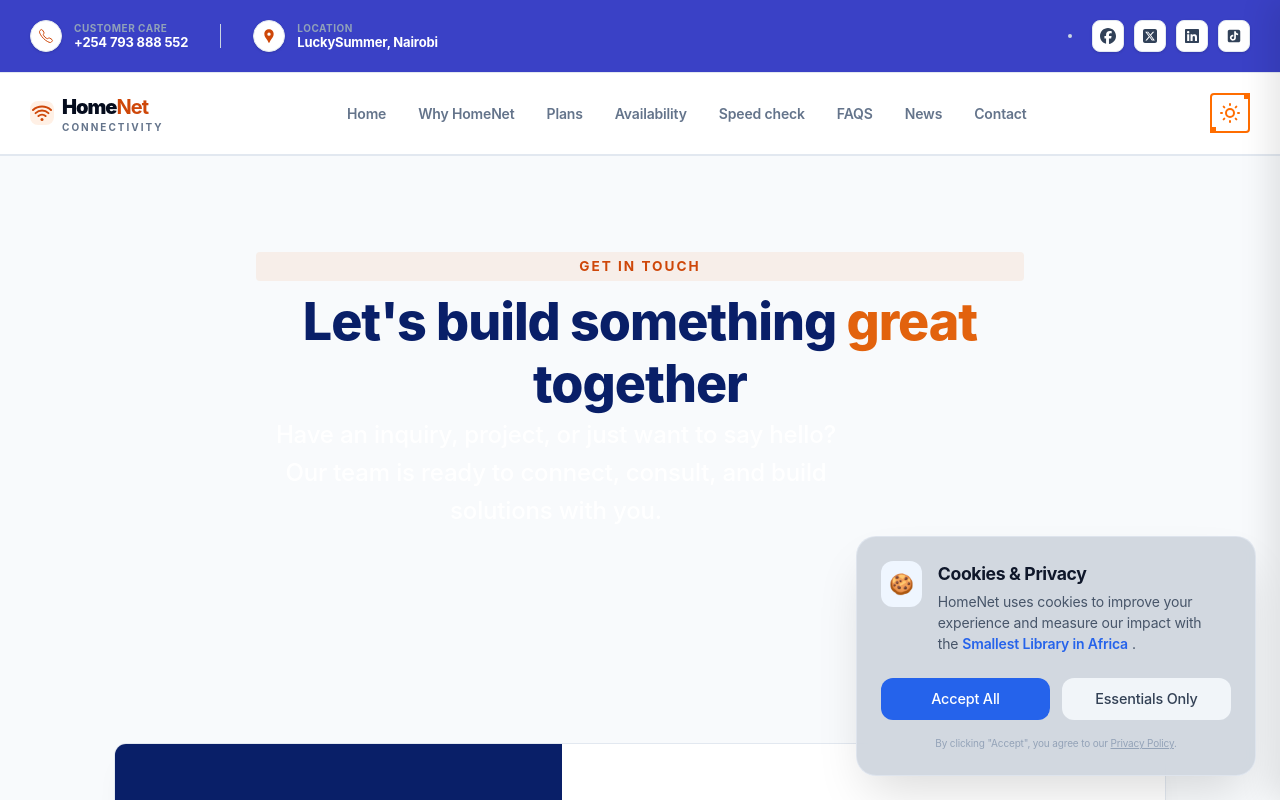
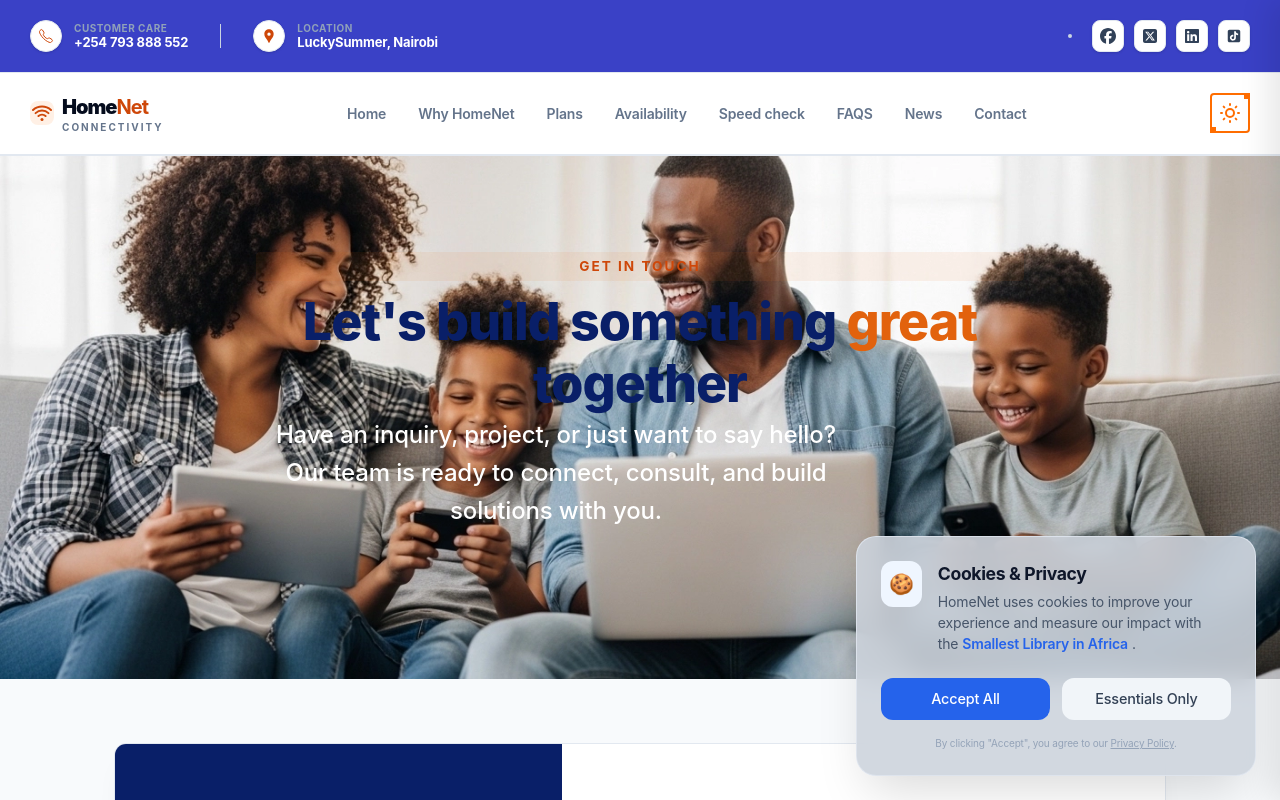
Before and after one commit to wainaina-mwangi/HomeNet, a React (Vite) app: page /Contact in a window 1280 px wide. Shown: the top 800 px of the page. Built offline with nearby package versions, Linux system fonts and the light colour scheme.

Commit message:
Add background image to contact hero section

```diff
--- a/src/pages/Contact.css
+++ b/src/pages/Contact.css
@@ -15,6 +15,10 @@
 .contact-hero {
   background-color: #f8fafc;
   padding: 6rem 1.5rem 8rem;
+   background-image: url('../assets/IMAGE_4.webp');
+  background-size: cover;
+  background-position: center;
+  background-repeat: no-repeat;
 
   /* Flexbox Centering */
   display: flex;
```
